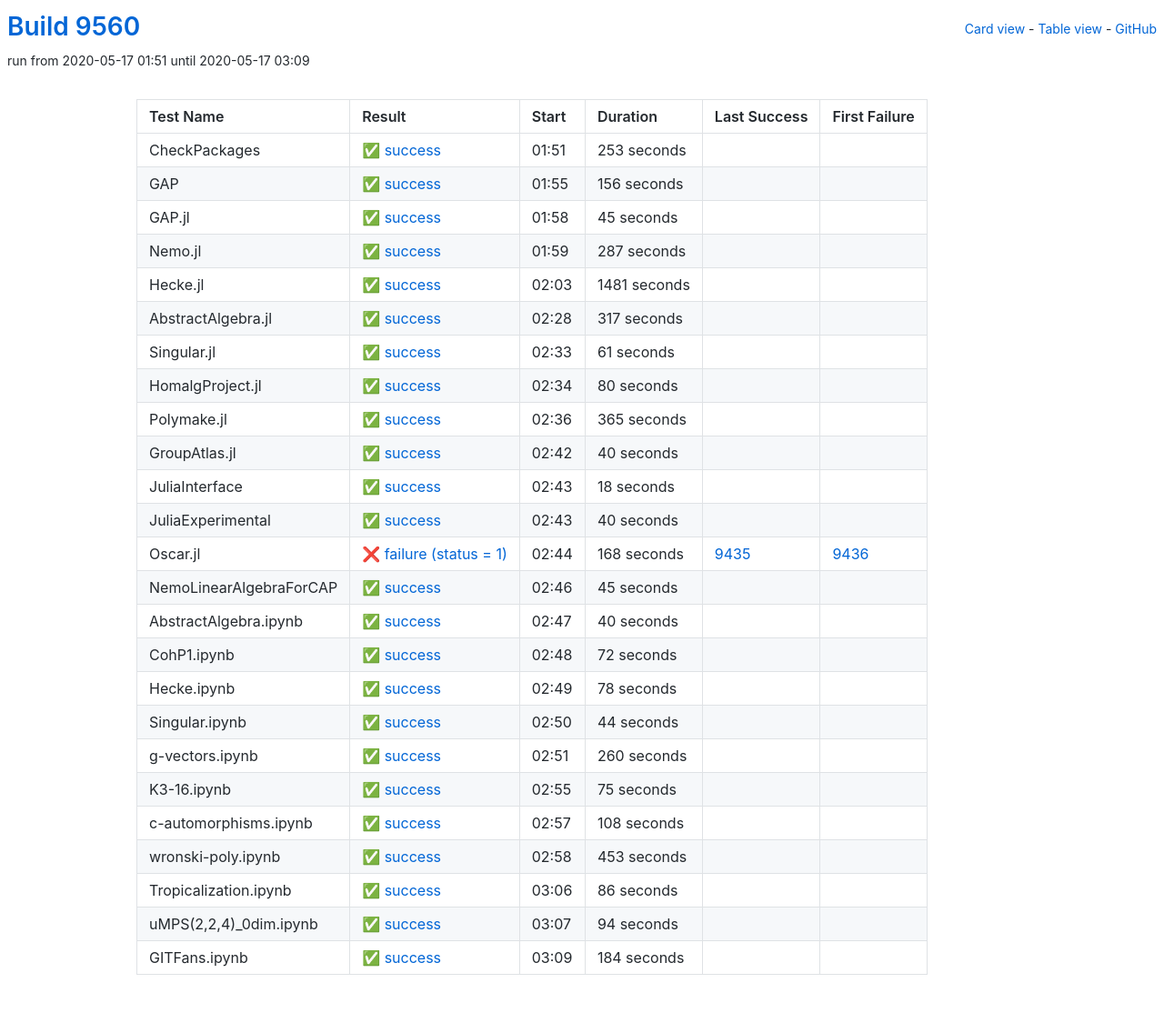
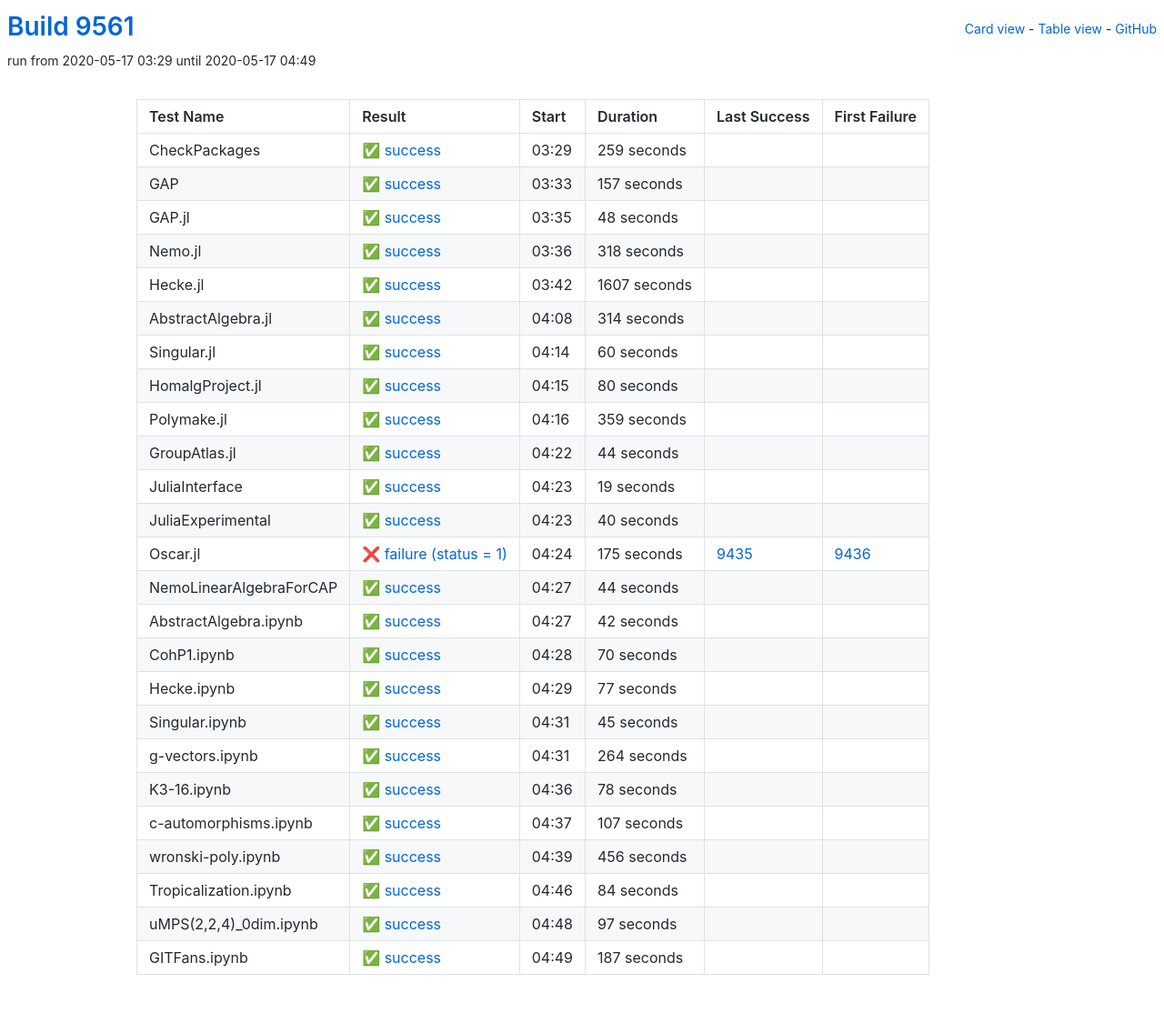
Before and after one commit to oscar-system/oscar-ci-status, a Jekyll site: the page built from table.html, in a window 1280 px wide. Shown: the whole page at 91% size. Built offline with Jekyll 4.4.1, drawn with Linux system fonts in a browser that asks for light colours.

Commit message:
Build 9561

```diff
--- a/_data/ci.yml
+++ b/_data/ci.yml
@@ -1,89 +1,89 @@
-build: 9560
-build_url: https://oscarci.mathematik.uni-kl.de/job/oscar/9560/
+build: 9561
+build_url: https://oscarci.mathematik.uni-kl.de/job/oscar/9561/
 job: oscar
 tests:
-- duration: 253
+- duration: 259
   exitcode: 0
   first_failure: false
   first_failure_url: null
   id: checkpackages
   last_success: false
   last_success_url: null
-  log: https://oscarci.mathematik.uni-kl.de/job/oscar/9560/artifact/logs/build-9560/CheckPackages.log
+  log: https://oscarci.mathematik.uni-kl.de/job/oscar/9561/artifact/logs/build-9561/CheckPackages.log
   name: CheckPackages
-  start: 2020-05-17 01:51
+  start: 2020-05-17 03:29
   status: success
   success: true
-- duration: 156
+- duration: 157
   exitcode: 0
   first_failure: false
   first_failure_url: null
   id: gap
   last_success: false
   last_success_url: null
-  log: https://oscarci.mathematik.uni-kl.de/job/oscar/9560/artifact/logs/build-9560/GAP.log
+  log: https://oscarci.mathematik.uni-kl.de/job/oscar/9561/artifact/logs/build-9561/GAP.log
   name: GAP
-  start: 2020-05-17 01:55
+  start: 2020-05-17 03:33
   status: success
   success: true
-- duration: 45
+- duration: 48
   exitcode: 0
   first_failure: false
   first_failure_url: null
   id: gap-jl
   last_success: false
   last_success_url: null
-  log: https://oscarci.mathematik.uni-kl.de/job/oscar/9560/artifact/logs/build-9560/GAP.jl.log
+  log: https://oscarci.mathematik.uni-kl.de/job/oscar/9561/artifact/logs/build-9561/GAP.jl.log
   name: GAP.jl
-  start: 2020-05-17 01:58
+  start: 2020-05-17 03:35
   status: success
   success: true
-- duration: 287
+- duration: 318
   exitcode: 0
   first_failure: false
   first_failure_url: null
   id: nemo-jl
   last_success: false
   last_success_url: null
-  log: https://oscarci.mathematik.uni-kl.de/job/oscar/9560/artifact/logs/build-9560/Nemo.jl.log
+  log: https://oscarci.mathematik.uni-kl.de/job/oscar/9561/artifact/logs/build-9561/Nemo.jl.log
   name: Nemo.jl
-  start: 2020-05-17 01:59
+  start: 2020-05-17 03:36
   status: success
   success: true
-- duration: 1481
+- duration: 1607
   exitcode: 0
   first_failure: false
   first_failure_url: null
   id: hecke-jl
   last_success: false
   last_success_url: null
-  log: https://oscarci.mathematik.uni-kl.de/job/oscar/9560/artifact/logs/build-9560/Hecke.jl.log
+  log: https://oscarci.mathematik.uni-kl.de/job/oscar/9561/artifact/logs/build-9561/Hecke.jl.log
   name: Hecke.jl
-  start: 2020-05-17 02:03
+  start: 2020-05-17 03:42
   status: success
   success: true
-- duration: 317
+- duration: 314
   exitcode: 0
   first_failure: false
   first_failure_url: null
   id: abstractalgebra-jl
   last_success: false
   last_success_url: null
-  log: https://oscarci.mathematik.uni-kl.de/job/oscar/9560/artifact/logs/build-9560/AbstractAlgebra.jl.log
+  log: https://oscarci.mathematik.uni-kl.de/job/oscar/9561/artifact/logs/build-9561/AbstractAlgebra.jl.log
   name: AbstractAlgebra.jl
-  start: 2020-05-17 02:28
+  start: 2020-05-17 04:08
   status: success
   success: true
-- duration: 61
+- duration: 60
   exitcode: 0
   first_failure: false
   first_failure_url: null
   id: singular-jl
   last_success: false
   last_success_url: null
-  log: https://oscarci.mathematik.uni-kl.de/job/oscar/9560/artifact/logs/build-9560/Singular.jl.log
+  log: https://oscarci.mathematik.uni-kl.de/job/oscar/9561/artifact/logs/build-9561/Singular.jl.log
   name: Singular.jl
-  start: 2020-05-17 02:33
+  start: 2020-05-17 04:14
   status: success
   success: true
 - duration: 80
@@ -93,45 +93,45 @@ tests:
   id: homalgproject-jl
   last_success: false
   last_success_url: null
-  log: https://oscarci.mathematik.uni-kl.de/job/oscar/9560/artifact/logs/build-9560/HomalgProject.jl.log
+  log: https://oscarci.mathematik.uni-kl.de/job/oscar/9561/artifact/logs/build-9561/HomalgProject.jl.log
   name: HomalgProject.jl
-  start: 2020-05-17 02:34
+  start: 2020-05-17 04:15
   status: success
   success: true
-- duration: 365
+- duration: 359
   exitcode: 0
   first_failure: false
   first_failure_url: null
   id: polymake-jl
   last_success: false
   last_success_url: null
-  log: https://oscarci.mathematik.uni-kl.de/job/oscar/9560/artifact/logs/build-9560/Polymake.jl.log
+  log: https://oscarci.mathematik.uni-kl.de/job/oscar/9561/artifact/logs/build-9561/Polymake.jl.log
   name: Polymake.jl
-  start: 2020-05-17 02:36
+  start: 2020-05-17 04:16
   status: success
   success: true
-- duration: 40
+- duration: 44
   exitcode: 0
   first_failure: false
   first_failure_url: null
   id: groupatlas-jl
   last_success: false
   last_success_url: null
-  log: https://oscarci.mathematik.uni-kl.de/job/oscar/9560/artifact/logs/build-9560/GroupAtlas.jl.log
+  log: https://oscarci.mathematik.uni-kl.de/job/oscar/9561/artifact/logs/build-9561/GroupAtlas.jl.log
   name: GroupAtlas.jl
-  start: 2020-05-17 02:42
+  start: 2020-05-17 04:22
   status: success
   success: true
-- duration: 18
+- duration: 19
   exitcode: 0
   first_failure: false
   first_failure_url: null
   id: juliainterface
   last_success: false
   last_success_url: null
-  log: https://oscarci.mathematik.uni-kl.de/job/oscar/9560/artifact/logs/build-9560/JuliaInterface.log
+  log: https://oscarci.mathematik.uni-kl.de/job/oscar/9561/artifact/logs/build-9561/JuliaInterface.log
   name: JuliaInterface
-  start: 2020-05-17 02:43
+  start: 2020-05-17 04:23
   status: success
   success: true
 - duration: 40
@@ -141,164 +141,164 @@ tests:
   id: juliaexperimental
   last_success: false
   last_success_url: null
-  log: https://oscarci.mathematik.uni-kl.de/job/oscar/9560/artifact/logs/build-9560/JuliaExperimental.log
+  log: https://oscarci.mathematik.uni-kl.de/job/oscar/9561/artifact/logs/build-9561/JuliaExperimental.log
   name: JuliaExperimental
-  start: 2020-05-17 02:43
+  start: 2020-05-17 04:23
   status: success
   success: true
-- duration: 168
+- duration: 175
   exitcode: 1
   first_failure: 9436
   first_failure_url: https://oscarci.mathematik.uni-kl.de/job/oscar/9436/
   id: oscar-jl
   last_success: 9435
   last_success_url: https://oscarci.mathematik.uni-kl.de/job/oscar/9435/
-  log: https://oscarci.mathematik.uni-kl.de/job/oscar/9560/artifact/logs/build-9560/Oscar.jl.log
+  log: https://oscarci.mathematik.uni-kl.de/job/oscar/9561/artifact/logs/build-9561/Oscar.jl.log
   name: Oscar.jl
-  start: 2020-05-17 02:44
+  start: 2020-05-17 04:24
   status: failure
   success: false
-- duration: 45
+- duration: 44
   exitcode: 0
   first_failure: false
   first_failure_url: null
   id: nemolinearalgebraforcap
   last_success: false
   last_success_url: null
-  log: https://oscarci.mathematik.uni-kl.de/job/oscar/9560/artifact/logs/build-9560/NemoLinearAlgebraForCAP.log
+  log: https://oscarci.mathematik.uni-kl.de/job/oscar/9561/artifact/logs/build-9561/NemoLinearAlgebraForCAP.log
   name: NemoLinearAlgebraForCAP
-  start: 2020-05-17 02:46
+  start: 2020-05-17 04:27
   status: success
   success: true
-- duration: 40
+- duration: 42
   exitcode: 0
   first_failure: false
   first_failure_url: null
   id: abstractalgebra-ipynb
   last_success: false
   last_success_url: null
-  log: https://oscarci.mathematik.uni-kl.de/job/oscar/9560/artifact/logs/build-9560/AbstractAlgebra.ipynb.log
+  log: https://oscarci.mathematik.uni-kl.de/job/oscar/9561/artifact/logs/build-9561/AbstractAlgebra.ipynb.log
   name: AbstractAlgebra.ipynb
-  start: 2020-05-17 02:47
+  start: 2020-05-17 04:27
   status: success
   success: true
-- duration: 72
+- duration: 70
   exitcode: 0
   first_failure: false
   first_failure_url: null
   id: cohp1-ipynb
   last_success: false
   last_success_url: null
-  log: https://oscarci.mathematik.uni-kl.de/job/oscar/9560/artifact/logs/build-9560/CohP1.ipynb.log
+  log: https://oscarci.mathematik.uni-kl.de/job/oscar/9561/artifact/logs/build-9561/CohP1.ipynb.log
   name: CohP1.ipynb
-  start: 2020-05-17 02:48
+  start: 2020-05-17 04:28
+  status: success
+  success: true
+- duration: 77
+  exitcode: 0
+  first_failure: false
+  first_failure_url: null
+  id: hecke-ipynb
+  last_success: false
+  last_success_url: null
+  log: https://oscarci.mathematik.uni-kl.de/job/oscar/9561/artifact/logs/build-9561/Hecke.ipynb.log
+  name: Hecke.ipynb
+  start: 2020-05-17 04:29
+  status: success
+  success: true
+- duration: 45
+  exitcode: 0
+  first_failure: false
+  first_failure_url: null
+  id: singular-ipynb
+  last_success: false
+  last_success_url: null
+  log: https://oscarci.mathematik.uni-kl.de/job/oscar/9561/artifact/logs/build-9561/Singular.ipynb.log
+  name: Singular.ipynb
+  start: 2020-05-17 04:31
+  status: success
+  success: true
+- duration: 264
+  exitcode: 0
+  first_failure: false
+  first_failure_url: null
+  id: g-vectors-ipynb
+  last_success: false
+  last_success_url: null
+  log: https://oscarci.mathematik.uni-kl.de/job/oscar/9561/artifact/logs/build-9561/g-vectors.ipynb.log
+  name: g-vectors.ipynb
+  start: 2020-05-17 04:31
   status: success
   success: true
 - duration: 78
   exitcode: 0
   first_failure: false
   first_failure_url: null
-  id: hecke-ipynb
-  last_success: false
-  last_success_url: null
-  log: https://oscarci.mathematik.uni-kl.de/job/oscar/9560/artifact/logs/build-9560/Hecke.ipynb.log
-  name: Hecke.ipynb
-  start: 2020-05-17 02:49
-  status: success
-  success: true
-- duration: 44
-  exitcode: 0
-  first_failure: false
-  first_failure_url: null
-  id: singular-ipynb
-  last_success: false
-  last_success_url: null
-  log: https://oscarci.mathematik.uni-kl.de/job/oscar/9560/artifact/logs/build-9560/Singular.ipynb.log
-  name: Singular.ipynb
-  start: 2020-05-17 02:50
-  status: success
-  success: true
-- duration: 260
-  exitcode: 0
-  first_failure: false
-  first_failure_url: null
-  id: g-vectors-ipynb
-  last_success: false
-  last_success_url: null
-  log: https://oscarci.mathematik.uni-kl.de/job/oscar/9560/artifact/logs/build-9560/g-vectors.ipynb.log
-  name: g-vectors.ipynb
-  start: 2020-05-17 02:51
-  status: success
-  success: true
-- duration: 75
-  exitcode: 0
-  first_failure: false
-  first_failure_url: null
   id: k3-16-ipynb
   last_success: false
   last_success_url: null
-  log: https://oscarci.mathematik.uni-kl.de/job/oscar/9560/artifact/logs/build-9560/K3-16.ipynb.log
+  log: https://oscarci.mathematik.uni-kl.de/job/oscar/9561/artifact/logs/build-9561/K3-16.ipynb.log
   name: K3-16.ipynb
-  start: 2020-05-17 02:55
+  start: 2020-05-17 04:36
   status: success
   success: true
-- duration: 108
+- duration: 107
   exitcode: 0
   first_failure: false
   first_failure_url: null
   id: c-automorphisms-ipynb
   last_success: false
   last_success_url: null
-  log: https://oscarci.mathematik.uni-kl.de/job/oscar/9560/artifact/logs/build-9560/c-automorphisms.ipynb.log
+  log: https://oscarci.mathematik.uni-kl.de/job/oscar/9561/artifact/logs/build-9561/c-automorphisms.ipynb.log
   name: c-automorphisms.ipynb
-  start: 2020-05-17 02:57
+  start: 2020-05-17 04:37
   status: success
   success: true
-- duration: 453
+- duration: 456
   exitcode: 0
   first_failure: false
   first_failure_url: null
   id: wronski-poly-ipynb
   last_success: false
   last_success_url: null
-  log: https://oscarci.mathematik.uni-kl.de/job/oscar/9560/artifact/logs/build-9560/wronski-poly.ipynb.log
+  log: https://oscarci.mathematik.uni-kl.de/job/oscar/9561/artifact/logs/build-9561/wronski-poly.ipynb.log
   name: wronski-poly.ipynb
-  start: 2020-05-17 02:58
+  start: 2020-05-17 04:39
   status: success
   success: true
-- duration: 86
+- duration: 84
   exitcode: 0
   first_failure: false
   first_failure_url: null
   id: tropicalization-ipynb
   last_success: false
   last_success_url: null
-  log: https://oscarci.mathematik.uni-kl.de/job/oscar/9560/artifact/logs/build-9560/Tropicalization.ipynb.log
+  log: https://oscarci.mathematik.uni-kl.de/job/oscar/9561/artifact/logs/build-9561/Tropicalization.ipynb.log
   name: Tropicalization.ipynb
-  start: 2020-05-17 03:06
+  start: 2020-05-17 04:46
   status: success
   success: true
-- duration: 94
+- duration: 97
   exitcode: 0
   first_failure: false
   first_failure_url: null
   id: umps-2-2-4-0dim-ipynb
   last_success: false
   last_success_url: null
-  log: https://oscarci.mathematik.uni-kl.de/job/oscar/9560/artifact/logs/build-9560/uMPS-2-2-4-_0dim.ipynb.log
+  log: https://oscarci.mathematik.uni-kl.de/job/oscar/9561/artifact/logs/build-9561/uMPS-2-2-4-_0dim.ipynb.log
   name: uMPS(2,2,4)_0dim.ipynb
-  start: 2020-05-17 03:07
+  start: 2020-05-17 04:48
   status: success
   success: true
-- duration: 184
+- duration: 187
   exitcode: 0
   first_failure: false
   first_failure_url: null
   id: gitfans-ipynb
   last_success: false
   last_success_url: null
-  log: https://oscarci.mathematik.uni-kl.de/job/oscar/9560/artifact/logs/build-9560/GITFans.ipynb.log
+  log: https://oscarci.mathematik.uni-kl.de/job/oscar/9561/artifact/logs/build-9561/GITFans.ipynb.log
   name: GITFans.ipynb
-  start: 2020-05-17 03:09
+  start: 2020-05-17 04:49
   status: success
   success: true
```
Also changed, not shown: README.md.
